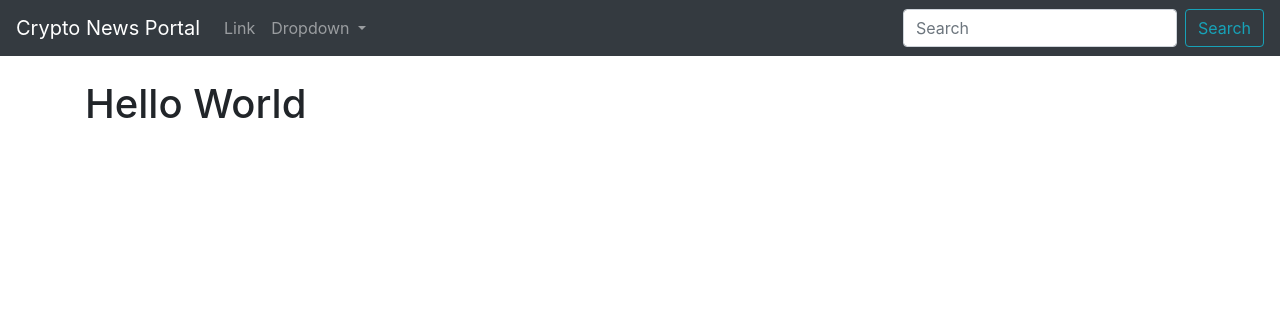
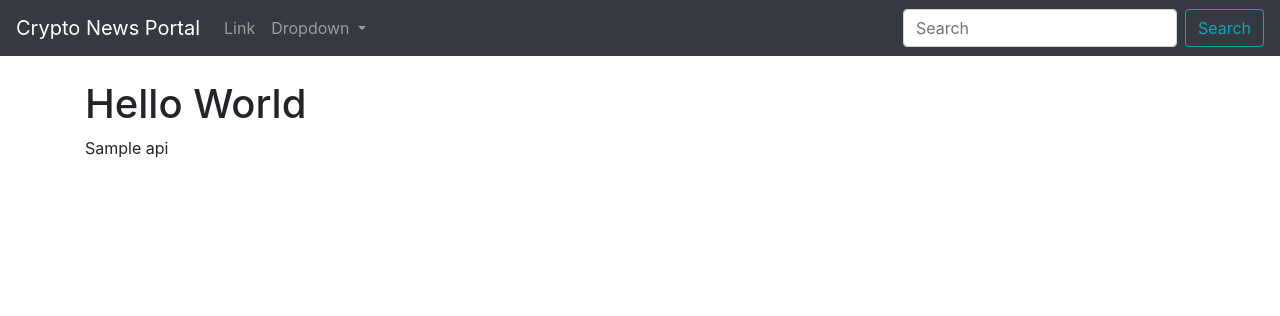
Before and after one commit to ashmat7/Crypto-News-Network, a Django app: template crypto/templates/home.html in a window 1280 px wide. Shown: the top 316 px of the page. Run offline with Django 3.2, Linux system fonts and the light colour scheme; the template is opened without the code that fills it: most values are stand-ins (such as "Sample title", 1, 10 or a date in 2020); some libraries are stand-ins or nearby versions.

Commit message:
API Calls added

```diff
--- a/crypto/templates/home.html
+++ b/crypto/templates/home.html
@@ -1,4 +1,5 @@
 {% extends 'base.html' %}
 {% block content %}
 <h1>Hello World</h1>
+{{ api }}
 {% endblock %}
--- a/crypto/views.py
+++ b/crypto/views.py
@@ -1,3 +1,7 @@
 from django.shortcuts import render
 def home(request):
-    return render(request,'home.html',{})
+    import requests
+    import json
+    api_request=requests.get("https://min-api.cryptocompare.com/data/v2/news/?lang=EN")
+    api=json.loads(api_request.content)
+    return render(request,'home.html',{'api':api})
```
